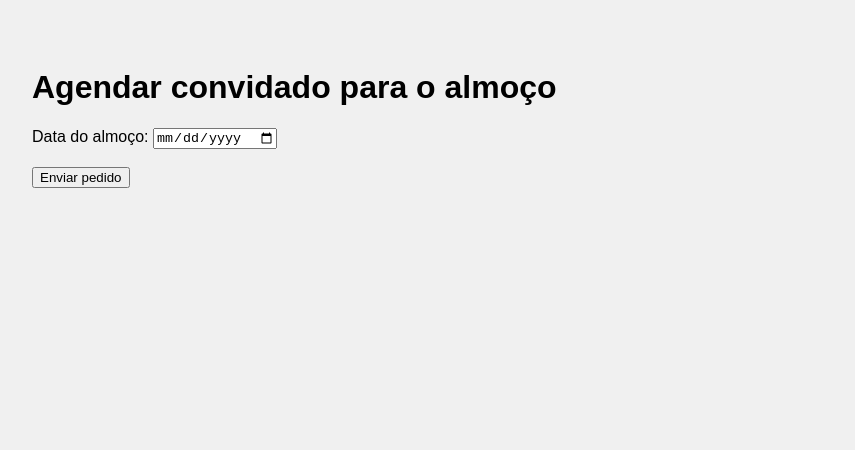
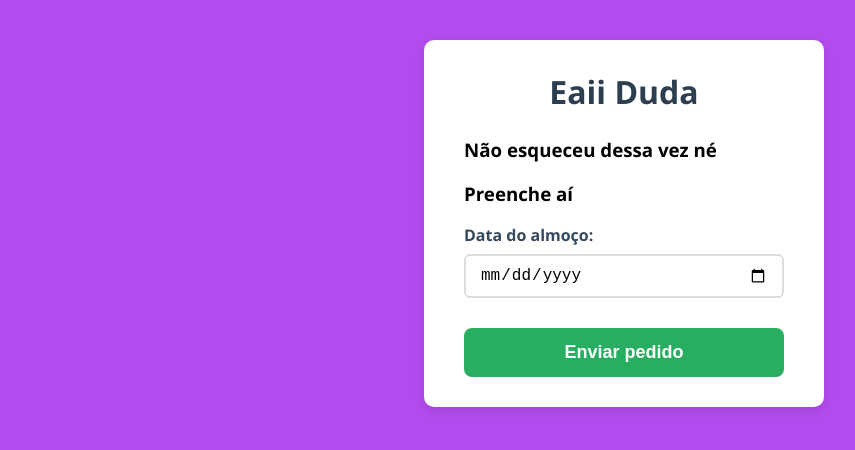
Before and after one commit to LuisPGuimaraes/quero-almoco, a plain HTML site: page public/index.html in a window 1280 px wide. Shown: the whole page, without its empty margins (16-871 px from the left). Drawn offline with Linux system fonts and the light colour scheme.

Commit message:
Refactor index.html to enhance styling and layout; update form structure and content

```diff
--- a/public/index.html
+++ b/public/index.html
@@ -1,15 +1,98 @@
 <!DOCTYPE html>
 <html lang="pt-br">
 <head>
-  <meta charset="UTF-8">
+  <meta charset="UTF-8" />
   <title>Convidado para o Almoço</title>
+  <style>
+    /* Reset básico */
+    * {
+      box-sizing: border-box;
+    }
+
+    body {
+      font-family: 'Segoe UI', Tahoma, Geneva, Verdana, sans-serif;
+      background: #b34cee;
+      padding: 40px 20px;
+      display: flex;
+      justify-content: center;
+      align-items: flex-start;
+      min-height: 100vh;
+      margin: 0;
+    }
+
+    form {
+      background: #fff;
+      padding: 30px 40px;
+      border-radius: 10px;
+      box-shadow: 0 4px 12px rgb(0 0 0 / 0.1);
+      max-width: 400px;
+      width: 100%;
+    }
+
+    h1 {
+      margin-top: 0;
+      margin-bottom: 24px;
+      font-weight: 700;
+      color: #2c3e50;
+      text-align: center;
+    }
+
+    label {
+      display: block;
+      font-weight: 600;
+      margin-bottom: 8px;
+      color: #34495e;
+    }
+
+    input[type="date"] {
+      width: 100%;
+      padding: 10px 14px;
+      border: 2px solid #ddd;
+      border-radius: 6px;
+      font-size: 16px;
+      transition: border-color 0.3s ease;
+    }
+    input[type="date"]:focus {
+      outline: none;
+      border-color: #2ecc71;
+      box-shadow: 0 0 5px rgba(46, 204, 113, 0.6);
+    }
+
+    button {
+      margin-top: 30px;
+      width: 100%;
+      padding: 14px;
+      font-size: 18px;
+      background-color: #27ae60;
+      color: white;
+      border: none;
+      border-radius: 8px;
+      cursor: pointer;
+      font-weight: 700;
+      transition: background-color 0.3s ease;
+    }
+    button:hover {
+      background-color: #2ecc71;
+    }
+
+    /* Responsivo */
+    @media (max-width: 480px) {
+      form {
+        padding: 20px;
+      }
+      h1 {
+        font-size: 1.6rem;
+      }
+    }
+  </style>
 </head>
-<body style="font-family: sans-serif; padding: 40px; background-color: #f0f0f0">
-  <h1>Agendar convidado para o almoço</h1>
+<body>
   <form action="/enviar" method="POST">
+    <h1>Eaii Duda</h1>
+    <h3>Não esqueceu dessa vez né</h3>
+    <h3>Preenche aí</h3>
     <label for="data">Data do almoço:</label>
-    <input type="date" name="data" required>
-    <br><br>
+    <input type="date" name="data" id="data" required />
     <button type="submit">Enviar pedido</button>
   </form>
 </body>
```
